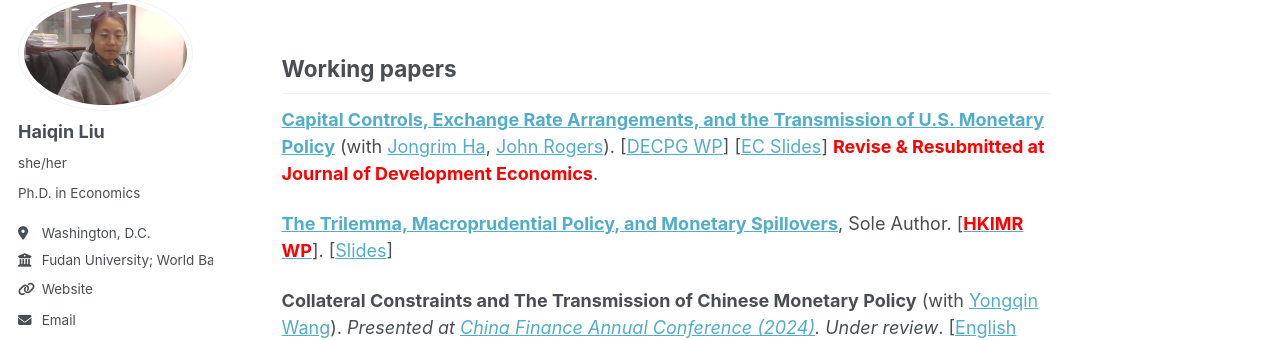
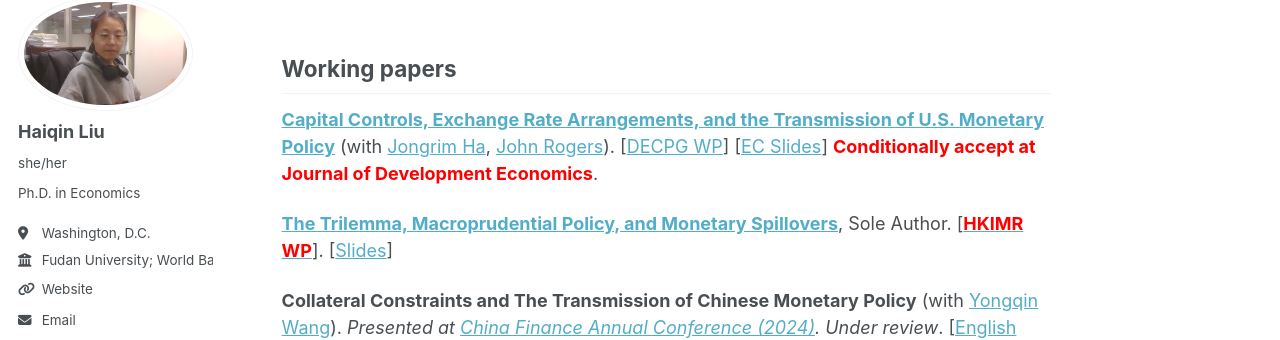
Before and after one commit to liuhaiqinFDU/liuhaiqinFDU.github.io, a Jekyll site: the page built from research.md, in a window 1280 px wide and 900 px high. Shown: the part 110-450 px from the top of the window. Built offline with Jekyll 4.4.1, drawn with Linux system fonts in a browser that asks for light colours; some web fonts are replaced.

Commit message:
Update research.md

```diff
--- a/research.md
+++ b/research.md
@@ -7,7 +7,7 @@ title: ""
 
 ## Working papers
 
-[**Capital Controls, Exchange Rate Arrangements, and the Transmission of U.S. Monetary Policy**](https://papers.ssrn.com/sol3/papers.cfm?abstract_id=5894294) (with [Jongrim Ha](https://www.jongrimha.com/), [John Rogers](https://www.johnrogerseconomist.net/)). [[DECPG WP](https://documents.worldbank.org/en/publication/documents-reports/documentdetail/099737510042356177/idu0d0f72eff0c5f40430109e25085e3858b298c)] [[EC Slides](https://b1scrape.westeurope.cloudapp.azure.com/conf/2025/slides/I_JongrimHa.pdf)] **<font color="red">Revise & Resubmitted at Journal of Development Economics</font>**.
+[**Capital Controls, Exchange Rate Arrangements, and the Transmission of U.S. Monetary Policy**](https://papers.ssrn.com/sol3/papers.cfm?abstract_id=5894294) (with [Jongrim Ha](https://www.jongrimha.com/), [John Rogers](https://www.johnrogerseconomist.net/)). [[DECPG WP](https://documents.worldbank.org/en/publication/documents-reports/documentdetail/099737510042356177/idu0d0f72eff0c5f40430109e25085e3858b298c)] [[EC Slides](https://b1scrape.westeurope.cloudapp.azure.com/conf/2025/slides/I_JongrimHa.pdf)] **<font color="red">Conditionally accept at Journal of Development Economics</font>**.
 
 [**The Trilemma, Macroprudential Policy, and Monetary Spillovers**](https://papers.ssrn.com/sol3/papers.cfm?abstract_id=5538878), Sole Author. [**[<font color="red">HKIMR WP</font>](https://www.aof.org.hk/docs/default-source/hkimr/working-papers/2025/full-textb6d5838a-ca50-4e38-bd37-2a104a50b361.pdf?sfvrsn=43fe4540_1)**]. [[Slides](https://www.dropbox.com/scl/fi/syt73glashowatap0l2ax/JMP_Slides_EAPCE.pdf?rlkey=ok4rv6evq66lx307biadqruyn&st=4sd55cfa&dl=0)]
 
```
